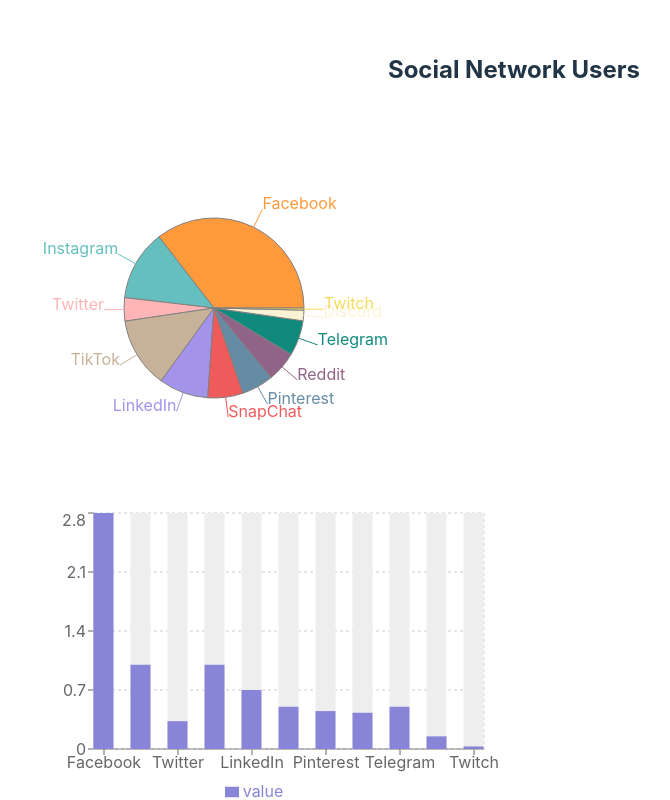
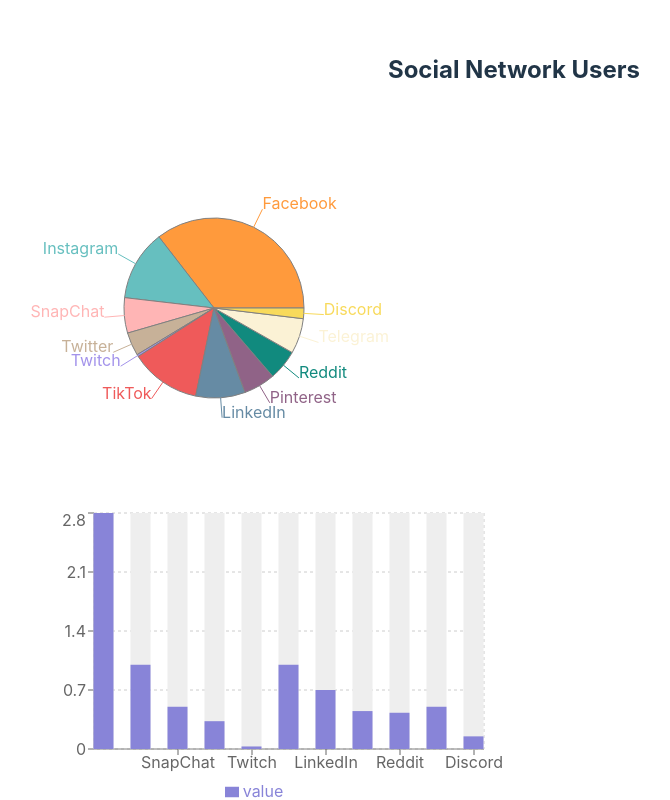
Before and after one commit to Lu-Smith/react-graphs, a React (Vite) app: page / in a window 1280 px wide. Both pictures are taken after a click on the button "Start". Shown: the top 800 px of the page, without its empty margins (126-796 px from the left). Built offline with nearby package versions, Linux system fonts and the light colour scheme.

Commit message:
Fixed spelling in MainPage.tsx

```diff
--- a/src/components/MainPage.tsx
+++ b/src/components/MainPage.tsx
@@ -10,15 +10,17 @@
   const data = [
     {name: "Facebook", value: 2.8},
     {name: "Instagram", value: 1},
+    {name: "SnapChat", value: 0.5},
     {name: "Twitter", value: 0.33},
+    {name: "Twitch", value: 0.03},
     {name: "TikTok", value: 1},
     {name: "LinkedIn", value: 0.7},
-    {name: "SnapChat", value: 0.5},
+
     {name: "Pinterest", value: 0.45},
     {name: "Reddit", value: 0.43},
     {name: "Telegram", value: 0.5},
     {name: "Discord", value: 0.15},
-    {name: "Twitch", value: 0.03},
+
   ]
 
   return (
```
